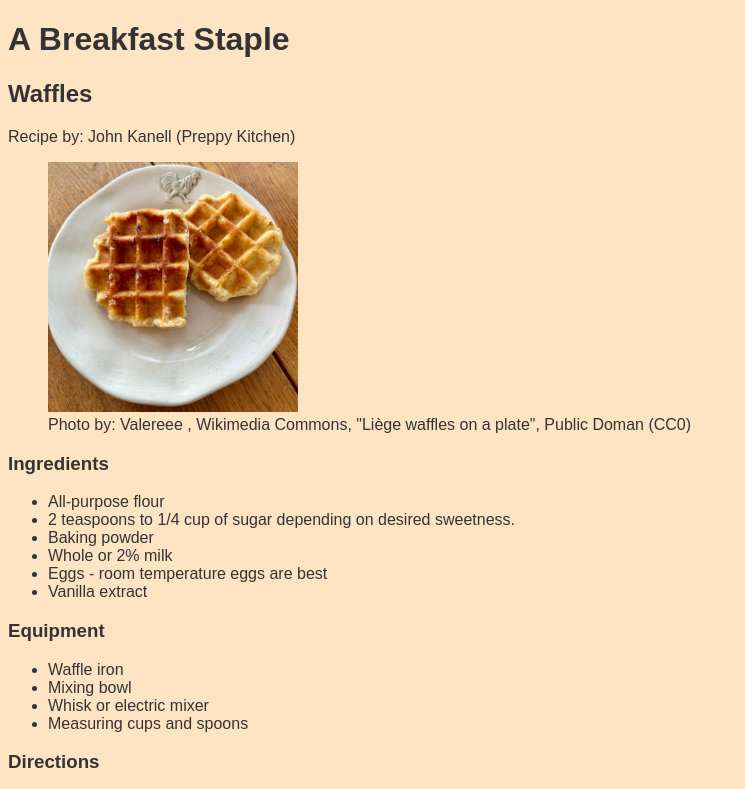
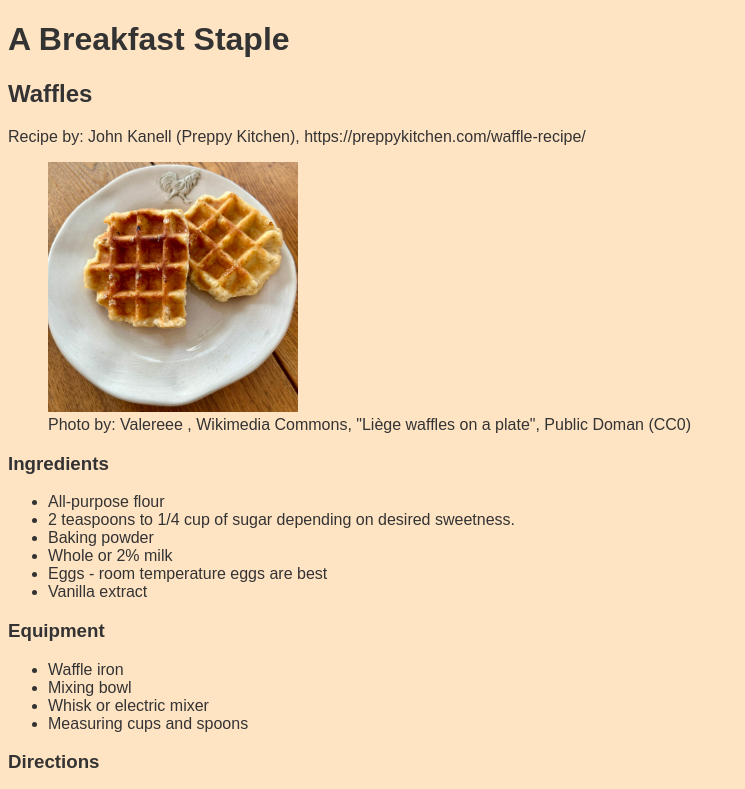
Before and after one commit to MasonDWach/CodingAssignment2, a plain HTML site: page index.html in a window 1280 px wide. Shown: the top 789 px of the page, without its empty margins (0-745 px from the left). Drawn offline with Linux system fonts and the light colour scheme.

Commit message:
Changed recipe credit

```diff
--- a/index.html
+++ b/index.html
@@ -13,7 +13,7 @@
 
     <h2>Waffles</h2>
 
-    <p>Recipe by: John Kanell (Preppy Kitchen)</p>
+    <p>Recipe by: John Kanell (Preppy Kitchen), https://preppykitchen.com/waffle-recipe/</p>
 
     <figure>
         <img src="images/waffleimage.jpg" alt="Waffle Image" height="250">
```
